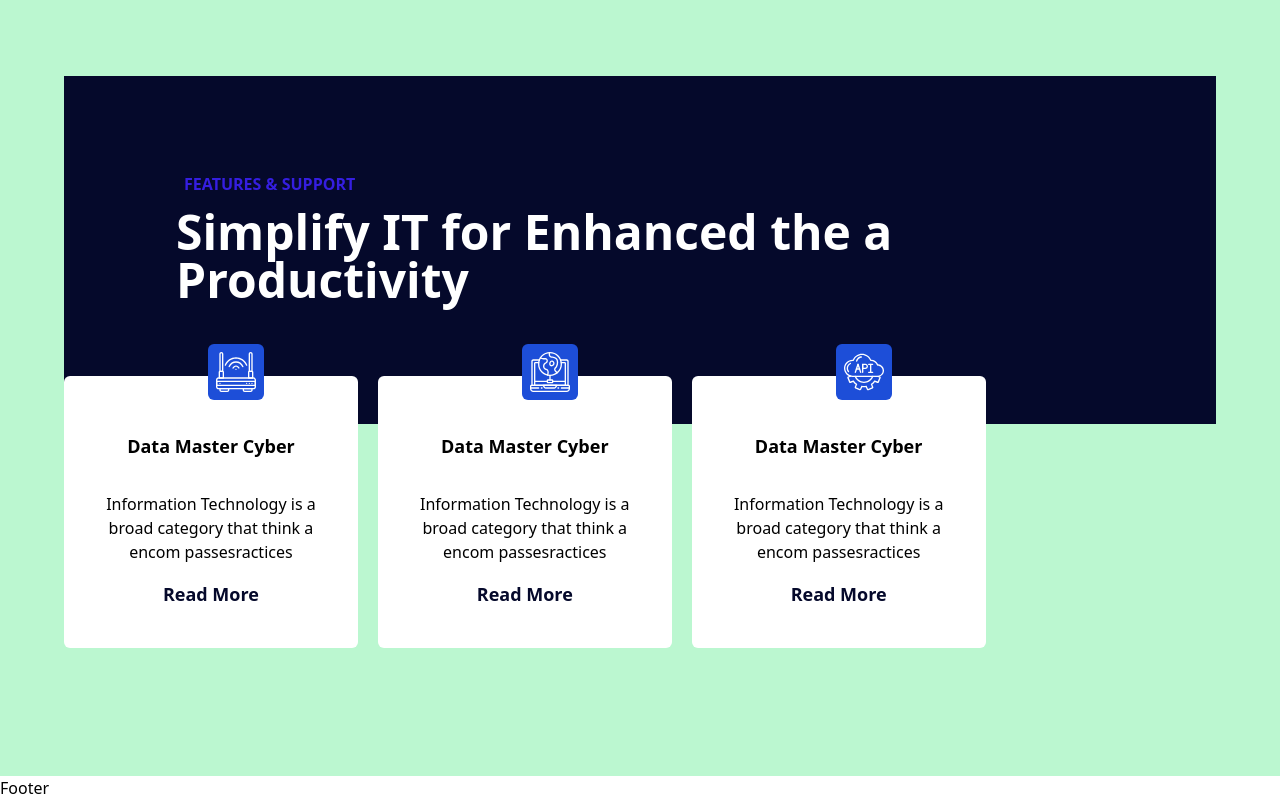
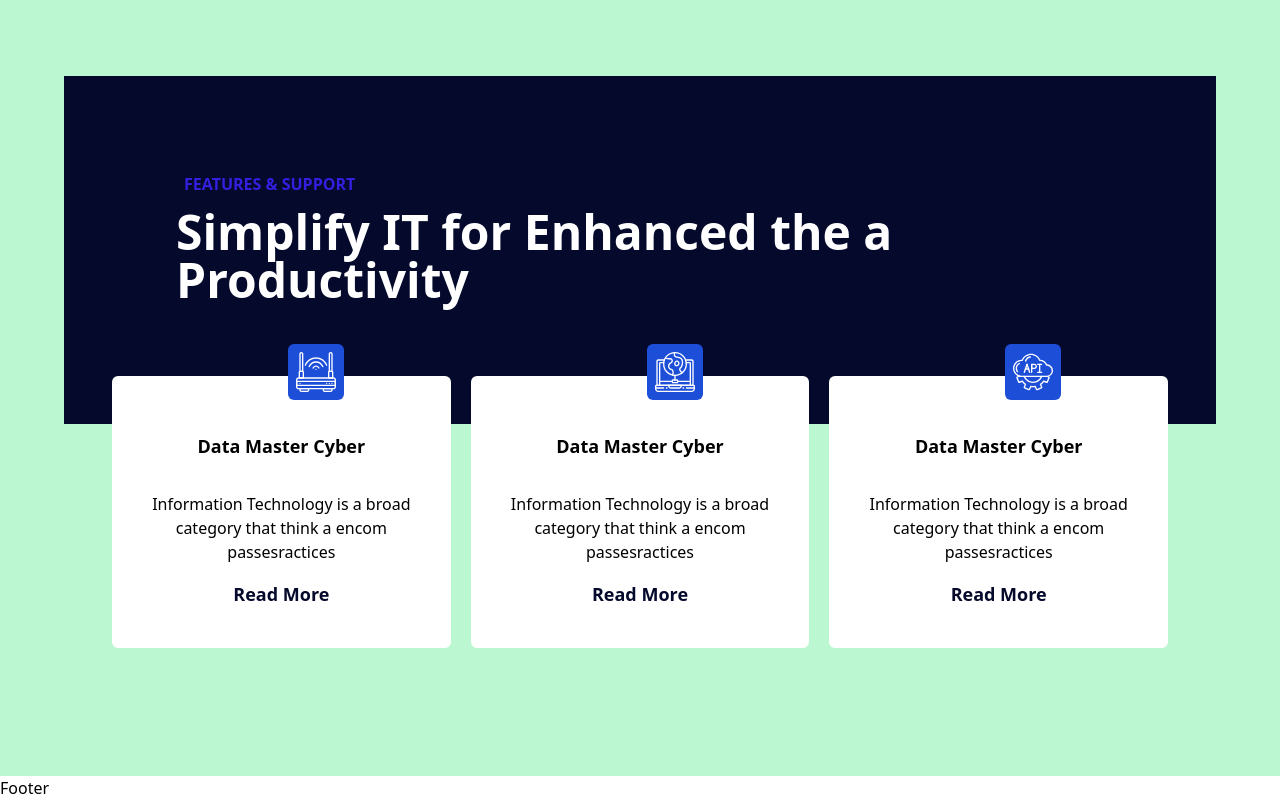
Before and after one commit to preranababar9/Cresta, a React (Vite) app: page / in a window 1280 px wide. Shown: the part 2102-2902 px from the top of the page. Built offline with nearby package versions, Linux system fonts and the light colour scheme.

Commit message:
Section work done

```diff
--- a/src/components/Work.jsx
+++ b/src/components/Work.jsx
@@ -20,10 +20,10 @@ const Work = () => {
 
 {/*
 1st div */}
-        <div className='flex gap-5 w-4/5 '>
+        <div className='flex gap-5 px-12'>
 
                 <div className='w-1/3 relative bottom-12 '>
-                        <div className="flex items-center justify-center absolute left-36 -top-8">
+                        <div className="flex items-center justify-center absolute left-44 -top-8">
                         <img src={work1} alt="icon" className='bg-blue-700 py-2 px-2 rounded-md' />
                         </div>
 
@@ -37,7 +37,7 @@ const Work = () => {
 
                 {/* 2nd  */}
                 <div className='w-1/3 relative bottom-12'>
-                        <div  className="flex items-center justify-center absolute left-36 -top-8">
+                        <div  className="flex items-center justify-center absolute left-44 -top-8">
                         <img src={work2} alt="" className='bg-blue-700 py-2 px-2 rounded-md' />
                          </div>
 
@@ -50,7 +50,7 @@ const Work = () => {
 
                 {/* 3rd */}
                 <div className='w-1/3 relative bottom-12 '>
-                        <div  className="flex items-center justify-center absolute left-36 -top-8">
+                        <div  className="flex items-center justify-center absolute left-44 -top-8">
                         <img src={work3} alt="" className='bg-blue-700 py-2 px-2 rounded-md' />
                         </div>
 
```
